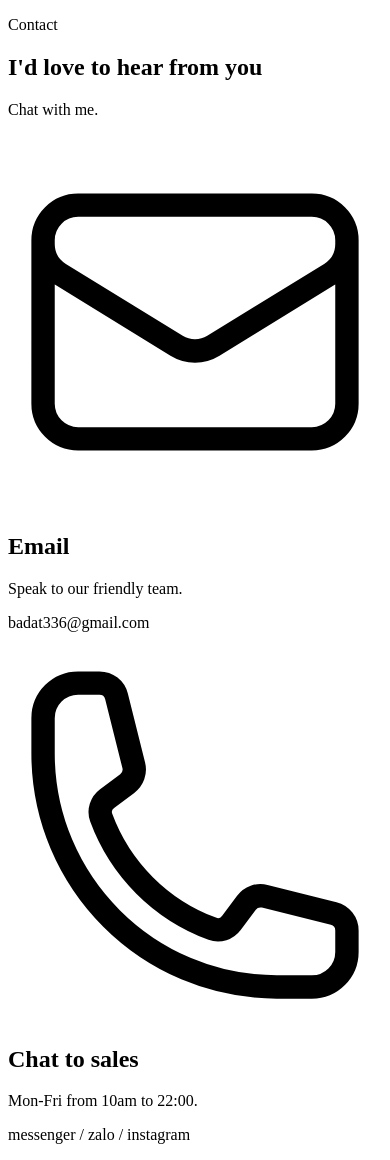
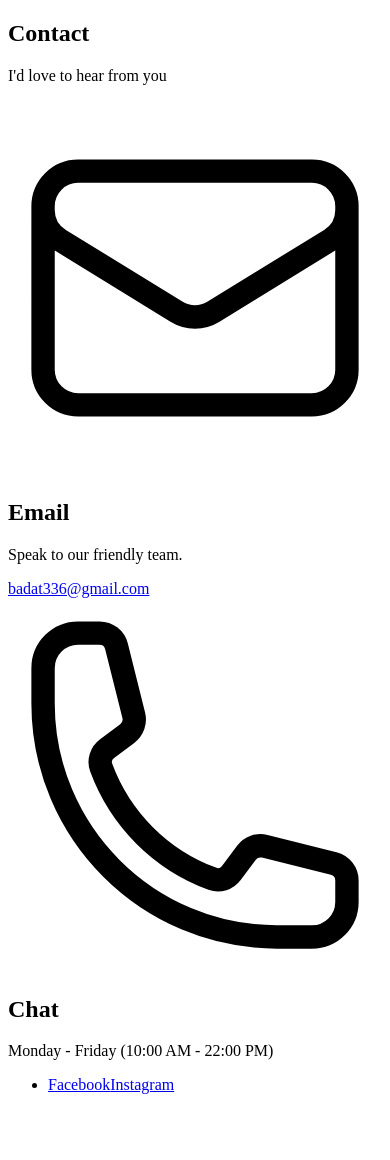
Before and after one commit to dobadat182/portfolio-twentyfour, a Next.js app: page /home/contact-section/Contact in a window 390 px wide. After the commit the page ends 1110 px from the top, so only its background shows below. Built offline with nearby package versions, Linux system fonts and the light colour scheme.

Commit message:
Resolve error

```diff
--- a/src/app/globals.scss
+++ b/src/app/globals.scss
@@ -341,6 +341,8 @@ header {
         }
     }
 }
+#timeline {
+}
 
 .badge {
     &__item {
--- a/src/pages/home/contact-section/Contact.jsx
+++ b/src/pages/home/contact-section/Contact.jsx
@@ -1,30 +1,18 @@
 export default function Contact() {
     return (
-        <section className="bg-white min-w-[80%]">
+        <section className="bg-white rounded-xl mb-10 min-w-[90%] mx-5 md:min-w-[80%]">
             <div className="container px-6 py-12 mx-auto">
                 <div className="text-center ">
-                    <p className="font-mono font-medium text-blue-500">
-                        Contact
-                    </p>
+                    <h2 className="heading--title">Contact</h2>
 
-                    <h1 className="mt-2 text-2xl font-semibold text-gray-800 md:text-3xl">
+                    <p className="mt-1 font-mono text-xs italic md:text-sm text-slate-400">
                         I&apos;d love to hear from you
-                    </h1>
-
-                    <p className="mt-3 text-gray-500 dark:text-gray-400">
-                        Chat with me.
                     </p>
                 </div>
 
-                {/* <image
-                    className="block object-cover w-full mt-10 rounded-lg"
-                    src="https://images.unsplash.com/photo-1568992688065-536aad8a12f6?ixlib=rb-4.0.3&ixid=MnwxMjA3fDB8MHxwaG90by1wYWdlfHx8fGVufDB8fHx8&auto=format&fit=crop&w=1632&q=100"
-                    alt=""
-                /> */}
-
-                <div className="grid grid-cols-1 gap-12 mt-10 lg:grid-cols-2 sm:grid-cols-2 ">
+                <div className="grid grid-cols-1 gap-5 mt-10 md:gap-12 lg:grid-cols-2 sm:grid-cols-2 ">
                     <div className="p-4 rounded-lg bg-blue-50 md:p-6">
-                        <span className="inline-block p-3 text-blue-500 rounded-lg bg-blue-100/80">
+                        <span className="inline-block p-3 rounded-lg text-sky-500 bg-blue-100/80">
                             <svg
                                 xmlns="http://www.w3.org/2000/svg"
                                 fill="none"
@@ -41,19 +29,22 @@ export default function Contact() {
                             </svg>
                         </span>
 
-                        <h2 className="mt-4 text-base font-medium text-gray-800">
+                        <h2 className="mt-4 font-mono text-base font-semibold text-gray-700 uppercase md:text-lg">
                             Email
                         </h2>
-                        <p className="mt-2 text-sm text-gray-500">
+                        <p className="text-xs italic text-gray-300 md:text-sm">
                             Speak to our friendly team.
                         </p>
-                        <p className="mt-2 text-sm text-blue-500">
+                        <a
+                            href="mailto: badat336@gmail.com"
+                            className="block mt-2 text-sm text-gray-500"
+                        >
                             badat336@gmail.com
-                        </p>
+                        </a>
                     </div>
 
                     <div className="p-4 rounded-lg bg-blue-50 md:p-6">
-                        <span className="inline-block p-3 text-blue-500 rounded-lg bg-blue-100/80">
+                        <span className="inline-block p-3 rounded-lg text-sky-500 bg-blue-100/80">
                             <svg
                                 xmlns="http://www.w3.org/2000/svg"
                                 fill="none"
@@ -70,15 +61,25 @@ export default function Contact() {
                             </svg>
                         </span>
 
-                        <h2 className="mt-4 text-base font-medium text-gray-800">
-                            Chat to sales
+                        <h2 className="mt-4 font-mono text-base font-semibold text-gray-700 uppercase md:text-xl">
+                            Chat
                         </h2>
-                        <p className="mt-2 text-sm text-gray-500">
-                            Mon-Fri from 10am to 22:00.
+                        <p className="text-xs italic text-gray-300 md:text-sm">
+                            Monday - Friday (10:00 AM - 22:00 PM)
                         </p>
-                        <p className="mt-2 text-sm text-blue-500">
-                            messenger / zalo / instagram
-                        </p>
+                        <ul className="mt-2 text-sm text-gray-500">
+                            <li>
+                                <a href="https://www.facebook.com/dobadat182">
+                                    Facebook
+                                </a>
+                                <a
+                                    className="ml-2"
+                                    href="https://www.instagram.com/dbadat182/"
+                                >
+                                    Instagram
+                                </a>
+                            </li>
+                        </ul>
                     </div>
                 </div>
             </div>
```
Also changed, not shown: src/pages/home/timeline-section/Timeline.jsx (+13 -13 lines).
